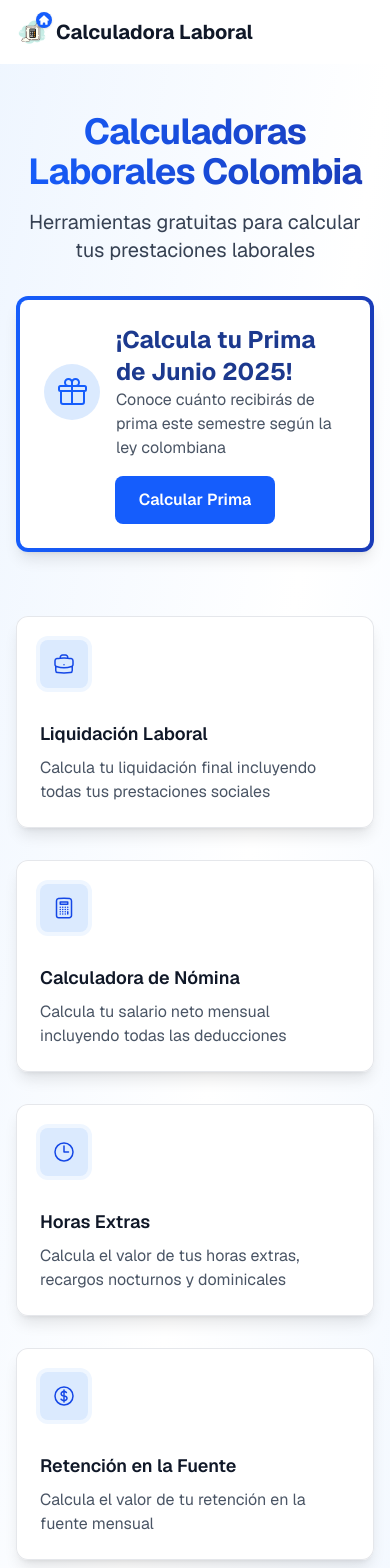
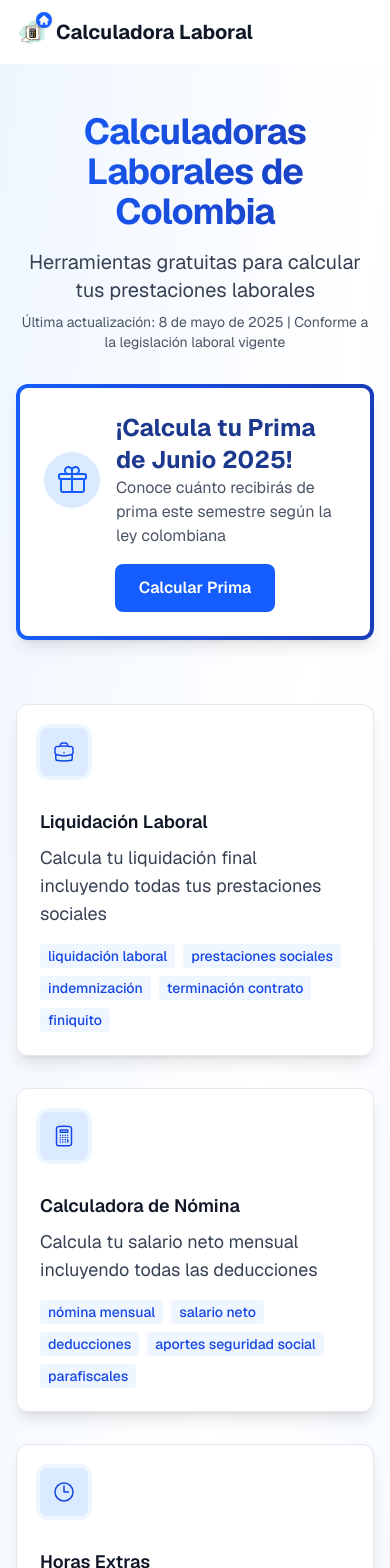
Before and after one commit to jdflorez480/calculadora_lab, a Next.js app: page / in a window 390 px wide. Shown: the top 1568 px of the page. Built offline with nearby package versions, Linux system fonts and the light colour scheme.

Commit message:
feat: Actualizar metadatos y mejorar la estructura de las calculadoras laborales

```diff
--- a/src/app/calculadoras/prima/metadata.ts
+++ b/src/app/calculadoras/prima/metadata.ts
@@ -3,7 +3,7 @@ import { Metadata } from 'next';
 export const metadata: Metadata = {
   title: 'Calculadora Prima de Servicios Junio 2025: ¿Cuánto Recibiré? - Colombia',
   description: 'Calcula fácil tu prima de servicios de junio 2025 en Colombia. ¿Cómo se calcula? Nuestra herramienta incluye auxilio de transporte y te da el valor exacto según la ley laboral actual.',
-  keywords: 'calculadora de prima junio 2025, calculadora de prima junio, calcular prima, calcular prima junio, prima de junio, calculadora de prima servicios, calculadora de prima legal colombia 2025, calculadora de prestaciones sociales, calculadora de prima semestral, cuánto es la prima 2025, cuándo pagan la prima 2025, fórmula para calcular la prima',
+  keywords: 'calculadora de prima junio 2025, calculadora de prima junio, calcular prima, calcular prima junio, prima de junio, calculadora de prima servicios, calculadora de prima legal colombia 2025,calcular de prima junio 2025, calculadora de prestaciones sociales, calculadora de prima semestral, cuánto es la prima 2025, cuándo pagan la prima 2025, fórmula para calcular la prima',
   openGraph: {
     title: 'Calculadora Prima de Junio 2025: Descubre tu Valor - Calculadora Laboral Colombia',
     description: 'Calcula tu prima de servicios de junio 2025 con nuestra herramienta fácil. Conoce la fórmula y el valor exacto según la ley colombiana, incluyendo el auxilio de transporte.',
--- a/src/app/layout.tsx
+++ b/src/app/layout.tsx
@@ -13,13 +13,13 @@ const geist = Geist({
 export const metadata: Metadata = {
   title: "Calculadora de liquidacion y Prestaciones Laborales Colombia - Herramientas Gratuitas",
   description: "Calcula fácilmente liquidaciones, primas, cesantías y más. Herramientas gratuitas para trabajadores en Colombia. Cálculos actualizados 2025.",
-  keywords: "www.calculalaboral.com, calculadora de liquidación laboral gratis, calculadora de liquidación laboral gratis excel, calculadora ministerio de trabajo,como se calcula la liquidación, cálculo liquidación laboral, calcular prima, calcular prima junio, prima de junio, calculadora laboral,calculo prima, calculo prima online, calculadora de liquidacion, calculadora de prima servicios, calculadora de cesantías, calculadora de vacaciones, calculadora de salario neto, calculadora de horas extras, calculadora de retención en la fuente, calculo de prestaciones sociales, calculadora de nómina, calculadora de recargos nocturnos, calculadora de dominicales y festivos, calculadora de deducciones salariales, calculadora de auxilio transporte, calculadora de sueldo",
+  keywords: "www.calculalaboral.com, calculadora de liquidación laboral gratis, calculadora de liquidación laboral gratis excel, calculadora ministerio de trabajo,como se calcula la liquidación, cálculo liquidación laboral, calcular prima, calcular prima junio, prima de junio, calcular de prima junio 2025, calculadora laboral,calculo prima, calculo prima online, calculadora de liquidacion, calculadora de prima servicios, calculadora de cesantías, calculadora de vacaciones, calculadora de salario neto, calculadora de horas extras, calculadora de retención en la fuente, calculo de prestaciones sociales, calculadora de nómina, calculadora de recargos nocturnos, calculadora de dominicales y festivos, calculadora de deducciones salariales, calculadora de auxilio transporte, calculadora de sueldo",
   openGraph: {
-    title: "Calculadoras Laborales Colombia",
+    title: "Calculadoras Laborales de Colombia",
     description: "Herramientas gratuitas para calcular prestaciones laborales en Colombia",
     locale: "es_CO",
     type: "website",
-    siteName: "Calculadoras Laborales Colombia",
+    siteName: "Calculadoras Laborales de Colombia",
     url: "https://www.calculalaboral.com",
   },
   verification: {
--- a/src/app/page.tsx
+++ b/src/app/page.tsx
@@ -1,42 +1,55 @@
 import Link from 'next/link';
 import { BriefcaseIcon, CurrencyDollarIcon, ClockIcon, CalculatorIcon, GiftIcon, SunIcon, BuildingLibraryIcon } from '@heroicons/react/24/outline';
+import type { Metadata } from 'next';
+
+export const metadata: Metadata = {
+  title: 'Calculadoras Laborales Colombia | Herramientas Laborales 2025',
+  description: 'Calcula liquidación, nómina, horas extras, retención en la fuente y prestaciones sociales con nuestras calculadoras laborales colombianas actualizadas a 2025.',
+  keywords: 'calculadora laboral colombia, liquidación, nómina, horas extras, retención en la fuente, cesantías, prima, vacaciones, legislación laboral colombiana 2025',
+};
 
 const calculadoras = [
   {
     titulo: 'Liquidación Laboral',
     descripcion: 'Calcula tu liquidación final incluyendo todas tus prestaciones sociales',
     icono: BriefcaseIcon,
-    href: '/calculadoras/liquidacion'
+    href: '/calculadoras/liquidacion',
+    keywords: ['liquidación laboral', 'prestaciones sociales', 'indemnización', 'terminación contrato', 'finiquito']
   },
   {
     titulo: 'Calculadora de Nómina',
     descripcion: 'Calcula tu salario neto mensual incluyendo todas las deducciones',
     icono: CalculatorIcon,
-    href: '/calculadoras/nomina'
+    href: '/calculadoras/nomina',
+    keywords: ['nómina mensual', 'salario neto', 'deducciones', 'aportes seguridad social', 'parafiscales']
   },
   {
     titulo: 'Horas Extras',
     descripcion: 'Calcula el valor de tus horas extras, recargos nocturnos y dominicales',
     icono: ClockIcon,
-    href: '/calculadoras/horas-extras'
+    href: '/calculadoras/horas-extras',
+    keywords: ['horas extras', 'recargo nocturno', 'dominicales', 'festivos', 'jornada laboral']
   },
   {
     titulo: 'Retención en la Fuente',
     descripcion: 'Calcula el valor de tu retención en la fuente mensual',
     icono: CurrencyDollarIcon,
-    href: '/calculadoras/retencion'
+    href: '/calculadoras/retencion',
+    keywords: ['retención fuente', 'impuestos', 'declaración renta', 'deducciones fiscales', 'tributarios']
   },
   {
     titulo: 'Cesantías',
     descripcion: 'Calcula tus cesantías e intereses según la legislación colombiana',
     icono: BuildingLibraryIcon,
-    href: '/calculadoras/cesantias'
+    href: '/calculadoras/cesantias',
+    keywords: ['cesantías', 'intereses cesantías', 'fondo cesantías', 'liquidación anual', 'ahorro laboral']
   },
   {
     titulo: 'Vacaciones',
     descripcion: 'Calcula el valor de tus vacaciones y días acumulados',
     icono: SunIcon,
-    href: '/calculadoras/vacaciones'
+    href: '/calculadoras/vacaciones',
+    keywords: ['vacaciones', 'días acumulados', 'compensación', 'descanso remunerado', 'liquidación vacacional']
   }
 ];
 
@@ -46,10 +59,13 @@ export default function Home() {
       <div className="max-w-7xl mx-auto relative z-10">
         <div className="text-center">
           <h1 className="text-4xl font-bold tracking-tight text-blue-900 sm:text-5xl bg-clip-text text-transparent bg-gradient-to-r from-blue-600 to-blue-800">
-            Calculadoras Laborales Colombia
+            Calculadoras Laborales de Colombia
           </h1>
           <p className="mt-4 text-xl text-gray-700">
             Herramientas gratuitas para calcular tus prestaciones laborales
+          </p>
+          <p className="mt-2 text-sm text-gray-600">
+            Última actualización: 8 de mayo de 2025 | Conforme a la legislación laboral vigente
           </p>
         </div>
 
@@ -74,31 +90,52 @@ export default function Home() {
           </Link>
         </div>
 
-        <div className="mt-16 grid gap-8 sm:grid-cols-2 lg:grid-cols-4">
+        <div className="mt-16 grid gap-8 sm:grid-cols-2 lg:grid-cols-3">
           {calculadoras.map((calc) => (
+            <article
+              key={calc.titulo}
+              itemScope
+              itemType="https://schema.org/SoftwareApplication"
+            >
               <Link
-              key={calc.titulo}
                 href={calc.href}
-              className="relative group bg-white p-6 rounded-xl shadow-lg hover:shadow-xl transition-all duration-300 transform hover:-translate-y-1"
+                className="relative group bg-white p-6 rounded-xl shadow-lg hover:shadow-xl transition-all duration-300 transform hover:-translate-y-1 block h-full"
+                title={`Acceder a ${calc.titulo}`}
               >
+                <meta itemProp="applicationCategory" content="CalculadoraWeb" />
+                <meta itemProp="operatingSystem" content="Web" />
                 <div>
                   <span className="rounded-lg inline-flex p-3 bg-blue-100 text-blue-700 ring-4 ring-blue-50 group-hover:bg-blue-600 group-hover:text-white transition-colors duration-300">
                     <calc.icono className="h-6 w-6" aria-hidden="true" />
                   </span>
                 </div>
                 <div className="mt-8">
-                <h3 className="text-lg font-semibold text-gray-900 group-hover:text-blue-600 transition-colors duration-300">
+                  <h3
+                    className="text-lg font-semibold text-gray-900 group-hover:text-blue-600 transition-colors duration-300"
+                    itemProp="name"
+                  >
                     {calc.titulo}
                   </h3>
-                <p className="mt-2 text-base text-gray-600 group-hover:text-gray-700">
+                  <p
+                    className="mt-2 text-lg text-gray-700 group-hover:text-gray-800"
+                    itemProp="description"
+                  >
                     {calc.descripcion}
                   </p>
+                  <div className="mt-4 flex flex-wrap gap-2">
+                    {calc.keywords.map((keyword) => (
+                      <span key={keyword} className="inline-flex items-center px-2 py-0.5 rounded text-sm font-medium bg-blue-50 text-blue-700">
+                        {keyword}
+                      </span>
+                    ))}
+                  </div>
                 </div>
                 <span
                   className="absolute inset-0 rounded-xl ring-1 ring-inset ring-gray-200 group-hover:ring-blue-200"
                   aria-hidden="true"
                 />
               </Link>
+            </article>
           ))}
         </div>
 
```
Lines whose indentation alone changed are shown as unchanged.
